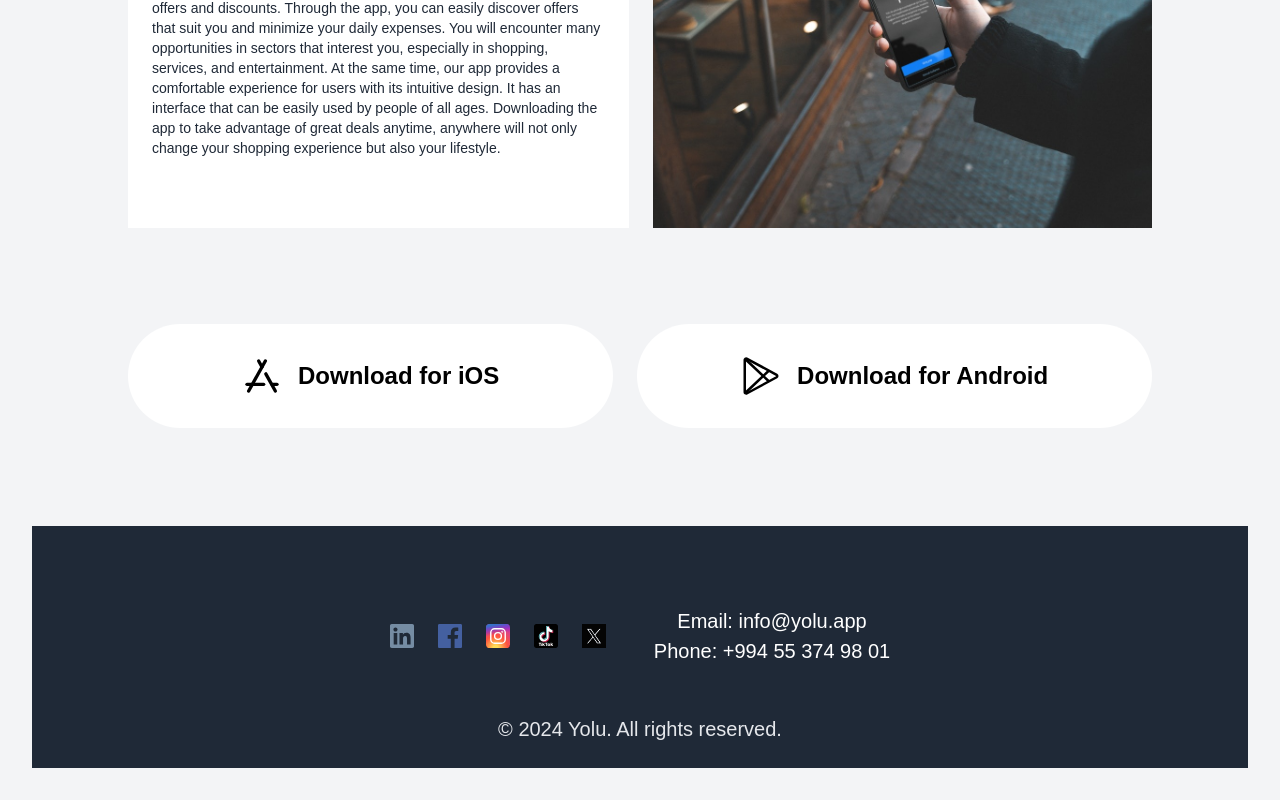
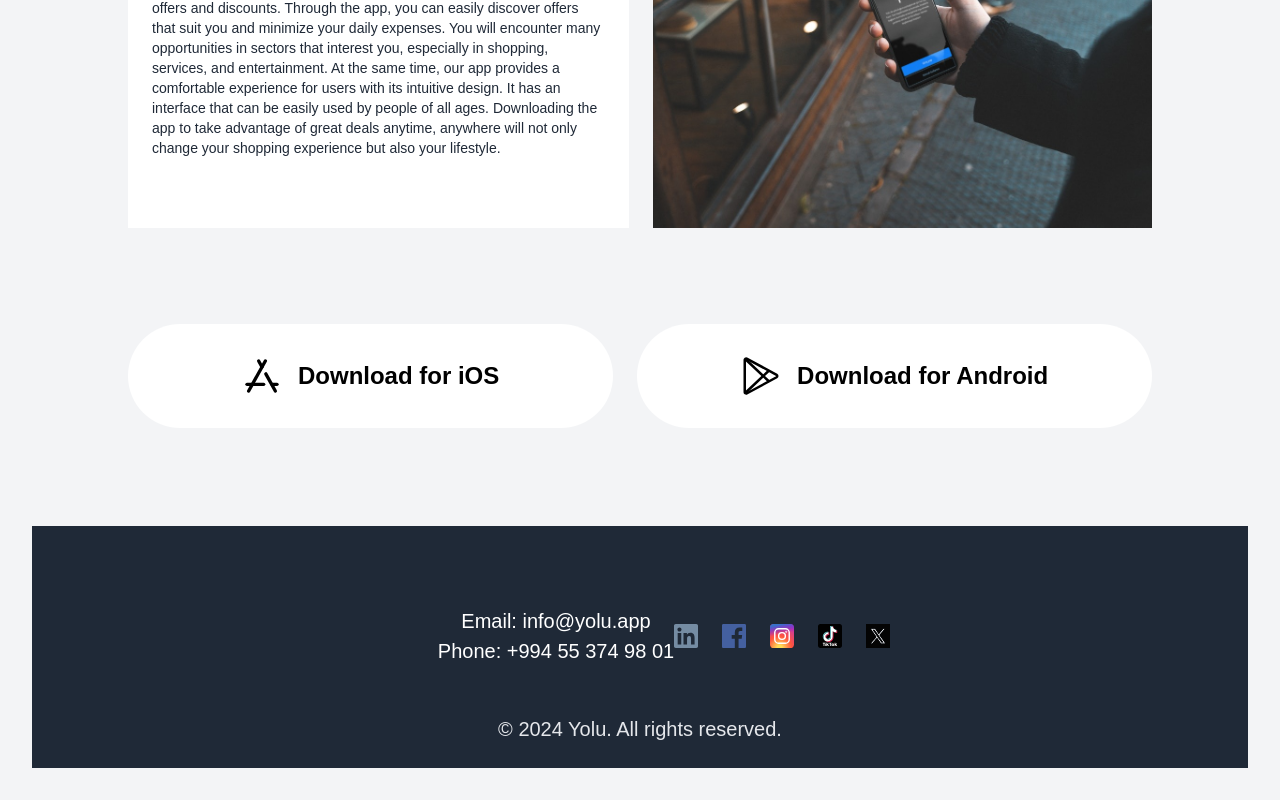
Before and after one commit to hazratAZE/yolu.app, a Next.js app: page /en in a window 1280 px wide. Shown: the part 3036-3836 px from the top of the page. Built offline with nearby package versions, Linux system fonts and the light colour scheme.

Commit message:
Desing change in footer section

```diff
--- a/src/app/components/Footer.tsx
+++ b/src/app/components/Footer.tsx
@@ -7,7 +7,11 @@ const Footer = () => {
     <footer className="text-white py-6 mt-20 pt-20 bg-gray-800 w-full">
       <div className="container mx-auto flex flex-col md:flex-row justify-center items-center mb-12">
         {/* Sosyal Medya İkonları */}
-        <div className="flex justify-center space-x-6 mb-4 md:mb-0 sm:mb-12">
+        <div className="text-center flex flex-col md:ml-12 mb-4 md:mb-0 sm:mb-8">
+          <p className="text-md">{t("email")}: info@yolu.app</p>
+          <p className="text-md">{t("phone")}: +994 55 374 98 01</p>
+        </div>
+        <div className="flex justify-center space-x-6 ">
           <a
             href="https://www.linkedin.com/company/101312119/admin/feed/posts/?feedType=following"
             target="_blank"
@@ -69,12 +73,6 @@ const Footer = () => {
             />
           </a>
         </div>
-
-        {/* İletişim Bilgileri */}
-        <div className="text-center mb-4 md:mb-0 flex flex-col md:ml-12">
-          <p className="text-md">{t("email")}: info@yolu.app</p>
-          <p className="text-md">{t("phone")}: +994 55 374 98 01</p>
-        </div>
       </div>
 
       {/* Tüm Hakları Saklıdır */}
```
